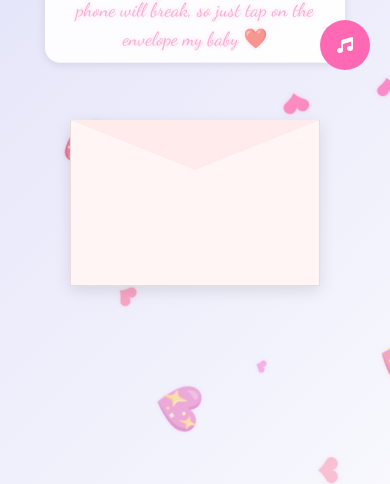
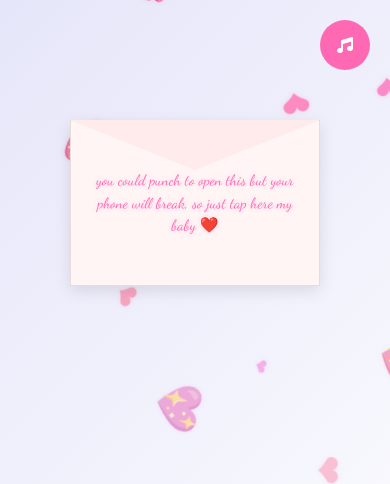
Before and after one commit to vasco0000/new-repl-2-, a Flask app: page / in a window 390 px wide. Shown: the top 484 px of the page. Run offline with Flask 3, Linux system fonts and the light colour scheme; some web fonts are replaced.

Commit message:
Agent query: Please check if: 1. The text is now directly on the envelope (not floating above)? 2. Does it look good and readable on mobile devices?
Refactor envelope message styling and positioning; move message into envelope content.

Screenshot: https://storage.googleapis.com/screenshot-production-us-central1/6fc6d553-531c-446b-9683-5a1751d57896/c2605ea2-7591-466c-81d4-78baca98fe3a.jpg

```diff
--- a/static/css/style.css
+++ b/static/css/style.css
@@ -8,34 +8,34 @@
     --background-color: #fff0f3;
 }
 
-.envelope-message {
-    position: fixed;
-    top: 20px;
+.envelope-text {
+    position: absolute;
+    top: 50%;
     left: 50%;
-    transform: translateX(-50%);
-    z-index: 1000;
-    font-family: 'Pacifico', cursive;
-    font-size: 1.2rem;
+    transform: translate(-50%, -50%);
+    font-family: 'Dancing Script', cursive;
+    font-size: 1.1rem;
     color: var(--primary-color);
     text-align: center;
     width: 90%;
-    max-width: 300px;
-    background-color: rgba(255, 255, 255, 0.9);
     padding: 10px;
-    border-radius: 15px;
-    box-shadow: 0 2px 10px rgba(0,0,0,0.1);
-    animation: float 3s ease-in-out infinite;
+    animation: gentle-pulse 2s infinite;
+    text-shadow: 0 0 5px rgba(255, 105, 180, 0.3);
+    z-index: 3;
 }
 
-@keyframes float {
-    0%, 100% { transform: translateX(-50%) translateY(0); }
-    50% { transform: translateX(-50%) translateY(-10px); }
+@keyframes gentle-pulse {
+    0%, 100% { transform: translate(-50%, -50%) scale(1); }
+    50% { transform: translate(-50%, -50%) scale(1.05); }
 }
 
-.blink {
-    animation: blink 2s infinite;
-    display: inline-block;
-    text-shadow: 0 0 5px rgba(255, 105, 180, 0.5);
+/* Mobile optimization for envelope text */
+@media (max-width: 768px) {
+    .envelope-text {
+        font-size: 0.9rem;
+        width: 85%;
+        padding: 5px;
+    }
 }
 :root {
     --primary-color: #ff69b4;
--- a/templates/index.html
+++ b/templates/index.html
@@ -18,14 +18,12 @@
     <link href="{{ url_for('static', filename='css/style.css') }}" rel="stylesheet">
 </head>
 <body>
-    <div class="envelope-message">
-        <span class="blink">you could punch to open this but your phone will break, so just tap on the envelope my baby ❤️</span>
-    </div>
-
     <div class="love-letter-container">
         <div class="envelope" id="envelope">
             <div class="envelope-flap"></div>
-            <div class="envelope-content"></div>
+            <div class="envelope-content">
+                <div class="envelope-text">you could punch to open this but your phone will break, so just tap here my baby ❤️</div>
+            </div>
         </div>
 
         <div class="letter-content hidden">
```
